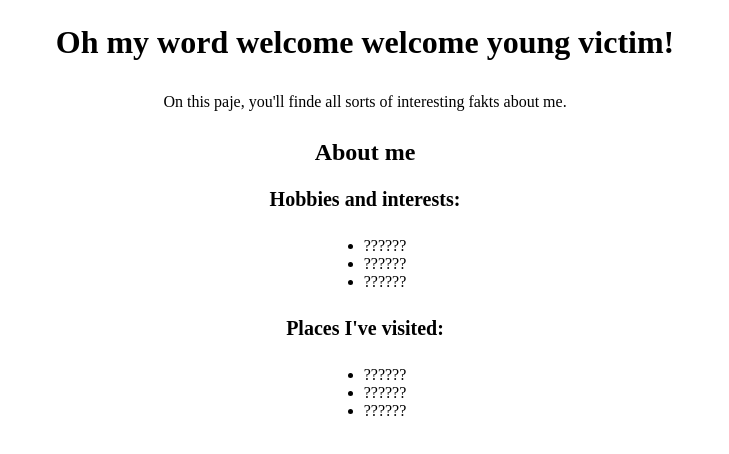
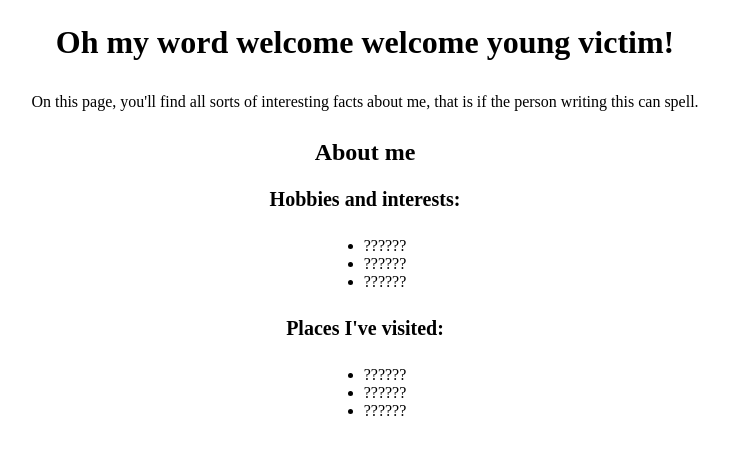
Before and after one commit to annabelhammond/qadevopsgit, a plain HTML site: page index.html in a window 1280 px wide. Shown: the whole page, without its empty margins (275-1004 px from the left). Drawn offline with Linux system fonts and the light colour scheme.

Commit message:
look I changed and fixed spellings

```diff
--- a/index.html
+++ b/index.html
@@ -9,7 +9,7 @@
 
   <body>
     <h1>Oh my word welcome welcome young victim!</h1>
-    <p>On this paje, you'll finde all sorts of interesting fakts about me.</p>
+    <p>On this page, you'll find all sorts of interesting facts about me, that is if the person writing this can spell.</p>
 
     <h2>About me</h2>
 
```
